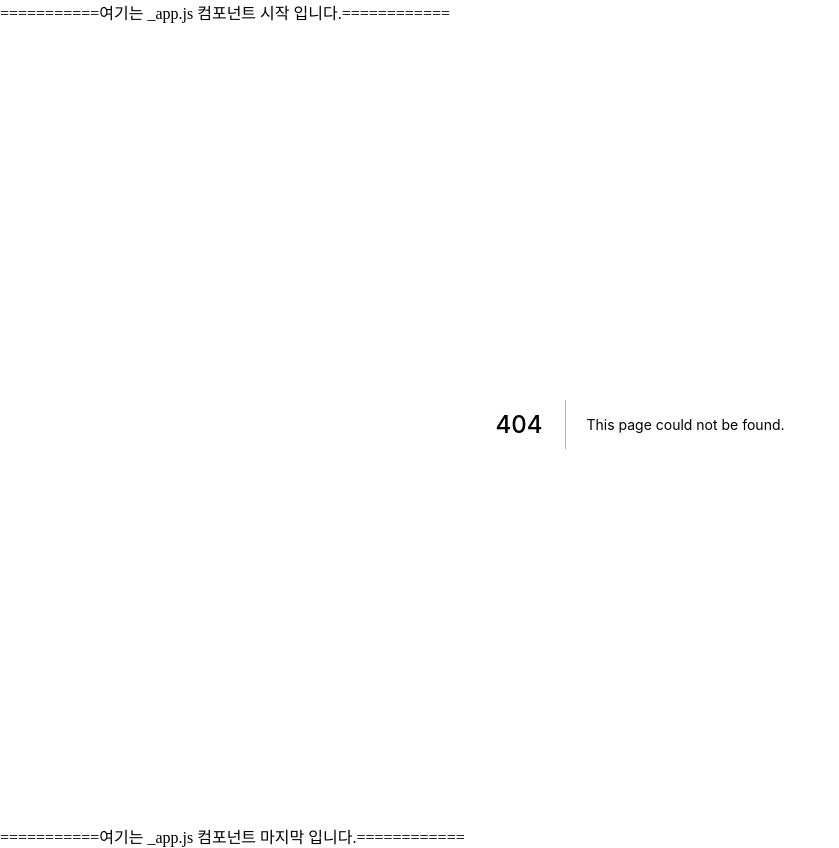
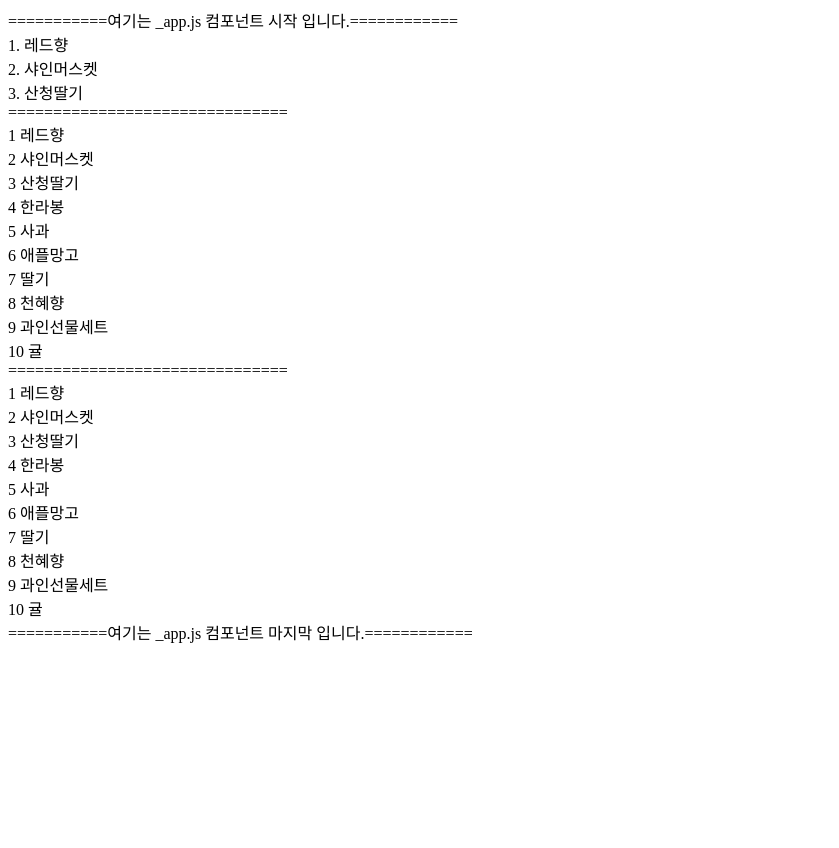
Before and after one commit to OHJINWON/class, a Next.js app: page /section08/08-01-map-fruits in a window 1280 px wide. Before the commit this address had no page. Shown: the whole page, without its empty margins (0-839 px from the left). After the commit the page ends 800 px from the top, so only its background shows below. Built offline with nearby package versions, Linux system fonts and the light colour scheme.

Commit message:
map과 refetchQuery를 활용

```diff
--- /dev/null
+++ b/pages/section08/08-01-map-fruits/index.js
@@ -0,0 +1,40 @@
+// 컴포넌트 위에 만든 이유: 컴포넌트가 리렌더링돼도 다시 안만들어짐 - 효율적
+const FRUITS = [
+    { number: 1, title: "레드향"},
+    { number: 2, title: "샤인머스켓"},
+    { number: 3, title: "산청딸기"},
+    { number: 4, title: "한라봉"},
+    { number: 5, title: "사과"},
+    { number: 6, title: "애플망고"},
+    { number: 7, title: "딸기"},
+    { number: 8, title: "천혜향"},
+    { number: 9, title: "과인선물세트"},
+    { number: 10, title: "귤"}
+];
+
+export default function MapFruitsPage() {
+    // 1. 가장 기본 예제
+    const aaa = [
+        <div>1. 레드향</div>,
+        <div>2. 샤인머스켓</div>,
+        <div>3. 산청딸기</div>
+    ]
+    const bbb = FRUITS.map(el => <div key={el.number}>{el.number} {el.title}</div>)
+    return (
+        <div>
+            <div>{aaa}</div>
+            ===============================
+            <div>{bbb}</div>
+            ===============================
+            <div>
+                {/* 3. 실무 효율적인 작업 */}
+                {
+                    FRUITS.map(fruits =>
+                        <div key={fruits.number}>{fruits.number} {fruits.title}</div>
+                    )
+                }
+            </div>
+
+        </div>
+    )
+}
```
Also changed, not shown: pages/section08/08-02-map-boards/index.js (added, +41 -0 lines), pages/section08/08-03-map-boards-delete/index.js (added, +71 -0 lines).
